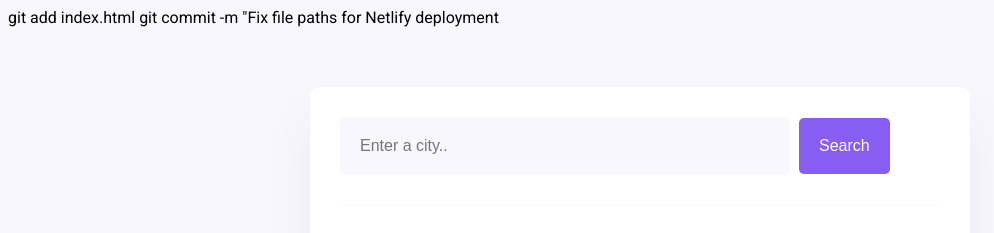
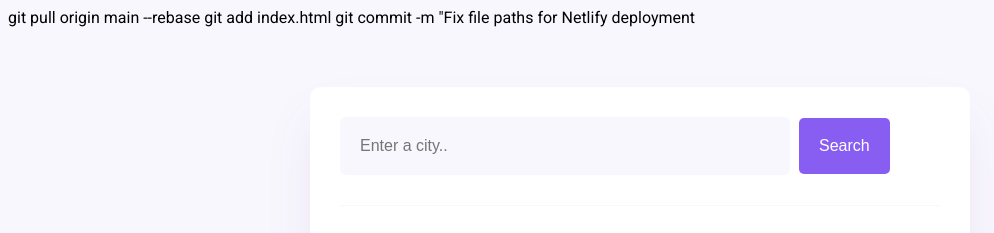
Before and after one commit to Tadoe-cloud/grannah, a website built with Parcel: page index.html in a window 1280 px wide. Shown: the top 233 px of the page, without its empty margins (0-994 px from the left). Built offline with nearby package versions, Linux system fonts and the light colour scheme.

```diff
--- a/index.html
+++ b/index.html
@@ -5,6 +5,7 @@
     <meta name="viewport" content="width=device-width, initial-scale=1.0" />
     <link rel="preconnect" href="https://fonts.googleapis.com" />
     <link rel="preconnect" href="https://fonts.gstatic.com" crossorigin />
+    git pull origin main --rebase
     <link
       href="https://fonts.googleapis.com/css2?family=Roboto:ital,wght@0,100;0,400;0,500;0,700;0,900;1,100;1,300;1,400;1,500;1,700;1,900&display=swap"
       rel="stylesheet"
```
